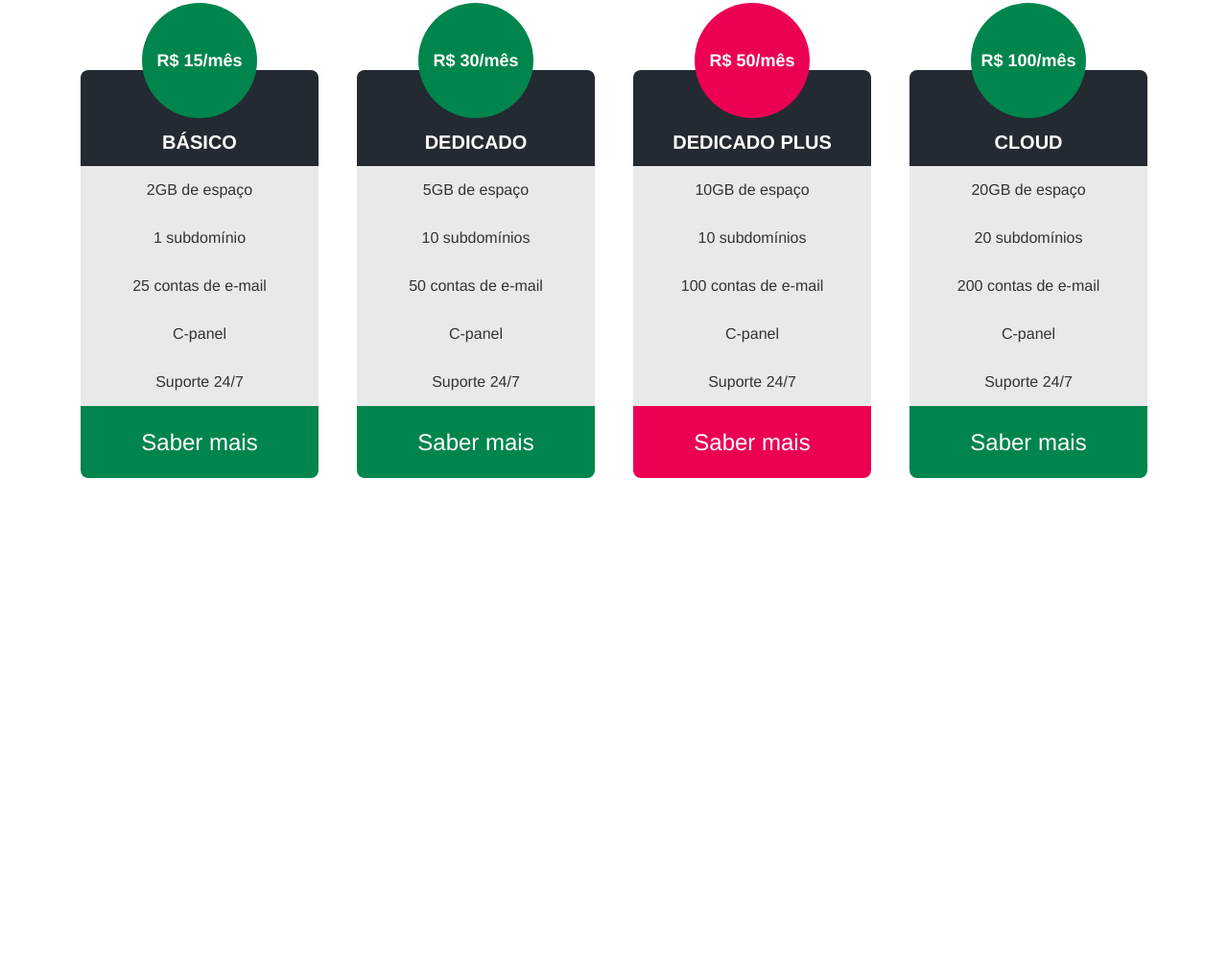
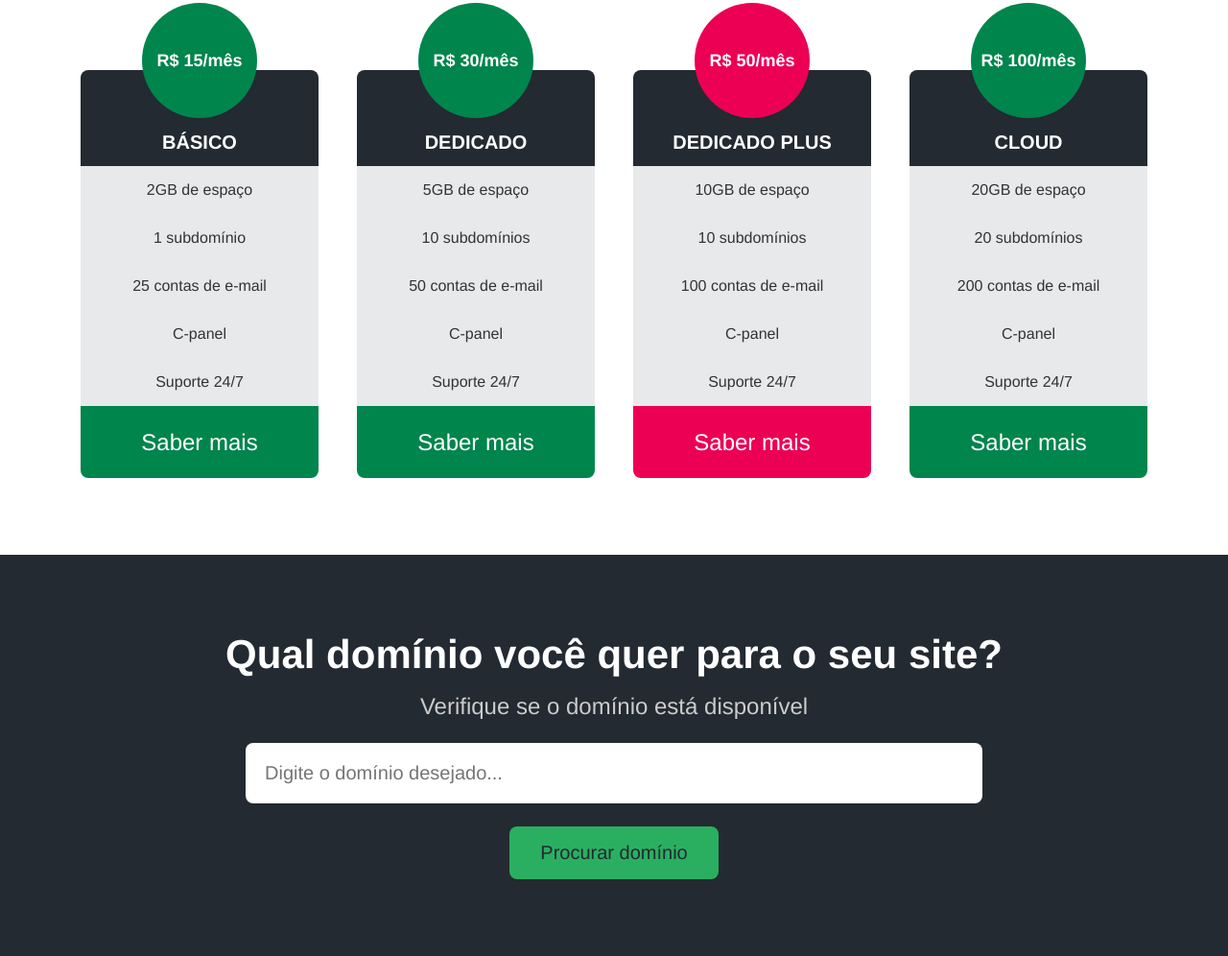
Before and after one commit to marcosprofile/hDC-Host, a plain HTML site: page index.html in a window 1280 px wide. Shown: the part 1094-2090 px from the top of the page at 96% size. Before the commit the page ends 1672 px from the top, so only its background shows below. Drawn offline with Linux system fonts and the light colour scheme.

Commit message:
add seção procurar domínio

```diff
--- a/css/style.css
+++ b/css/style.css
@@ -32,6 +32,8 @@ p {
   width: 100%;
   background: var(--bg-dark-grey);
   padding: 1rem 2rem;
+  position: sticky;
+  top: 0;
 }
 
 .navbar-container nav {
@@ -225,3 +227,50 @@ p {
 .plan .recommended {
   background: #EB0054;
 }
+
+/* SEARCH DOMAIN */
+.searchdomain-container {
+  background: var(--bg-dark-grey);
+  text-align: center;
+  padding: 5rem 0;
+}
+
+.searchdomain-container h2 {
+  color: var(--white);
+  font-size: 42px;
+  margin-bottom: 1rem;
+}
+
+.searchdomain-container p {
+  color: var(--grey-200);
+  font-size: 24px;
+  margin-bottom: 1.5rem;
+}
+
+.searchdomain-container input {
+  display: block;
+  border: none;
+  border-radius: .5rem;
+  margin: 0 auto;
+}
+
+.searchdomain-container input[type="text"] {
+  width: 60%;
+  padding: 1.25rem;
+  font-size: 20px;
+  margin-bottom: 1.5rem;
+}
+
+.searchdomain-container input[type="submit"] {
+  background: var(--primary-color);
+  color: var(--bg-dark-grey);
+  padding: 1rem 2rem;
+  font-size: 20px;
+  cursor: pointer;
+  opacity: .85;
+  transition: all .2s ease;
+}
+
+.searchdomain-container input[type="submit"]:hover {
+  opacity: 1;
+}
--- a/index.html
+++ b/index.html
@@ -120,6 +120,20 @@
           </div>
         </div>
       </section>
+
+      <section class="searchdomain-container">
+        <h2>Qual domínio você quer para o seu site?</h2>
+        <p>Verifique se o domínio está disponível</p>
+        <form>
+          <input
+            type="text"
+            name="domain"
+            id="domain"
+            placeholder="Digite o domínio desejado..."
+          >
+          <input type="submit" value="Procurar domínio">
+        </form>
+      </section>
     </main>
   </div>
 </body>
```
